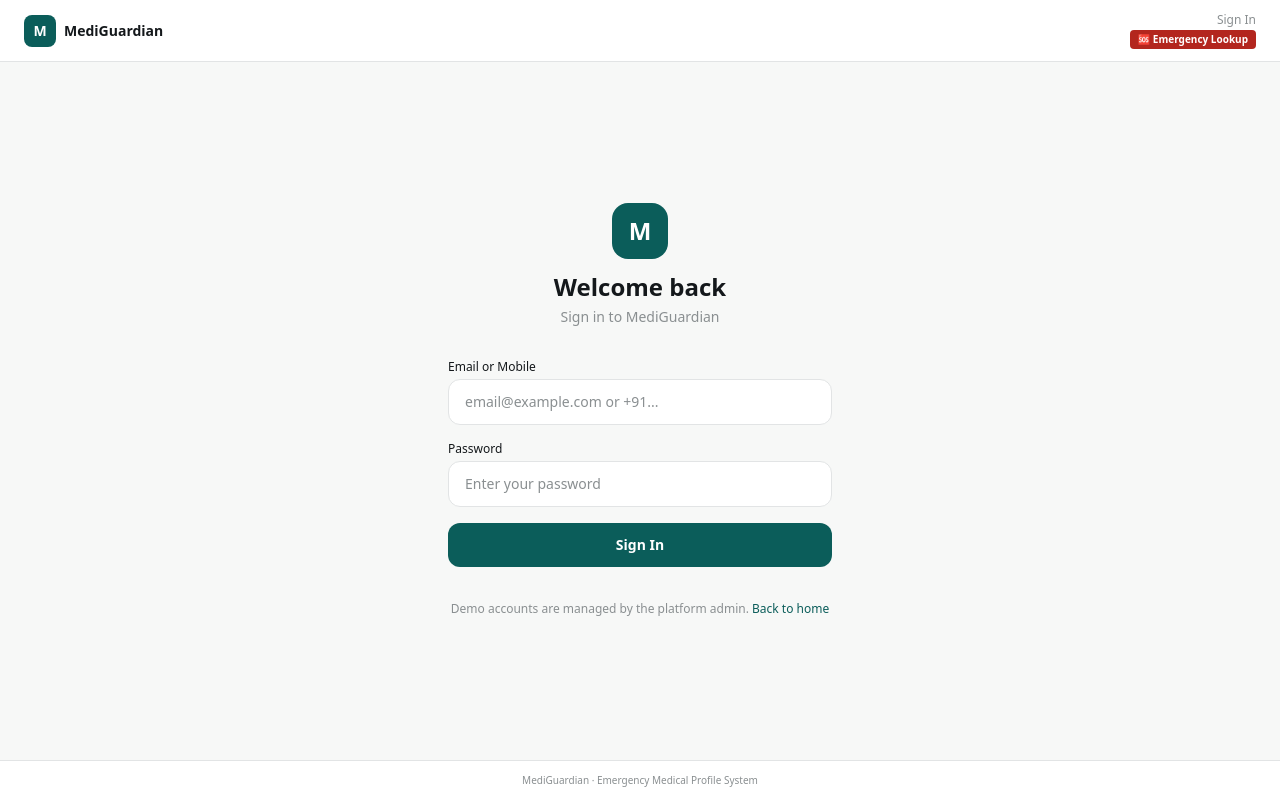
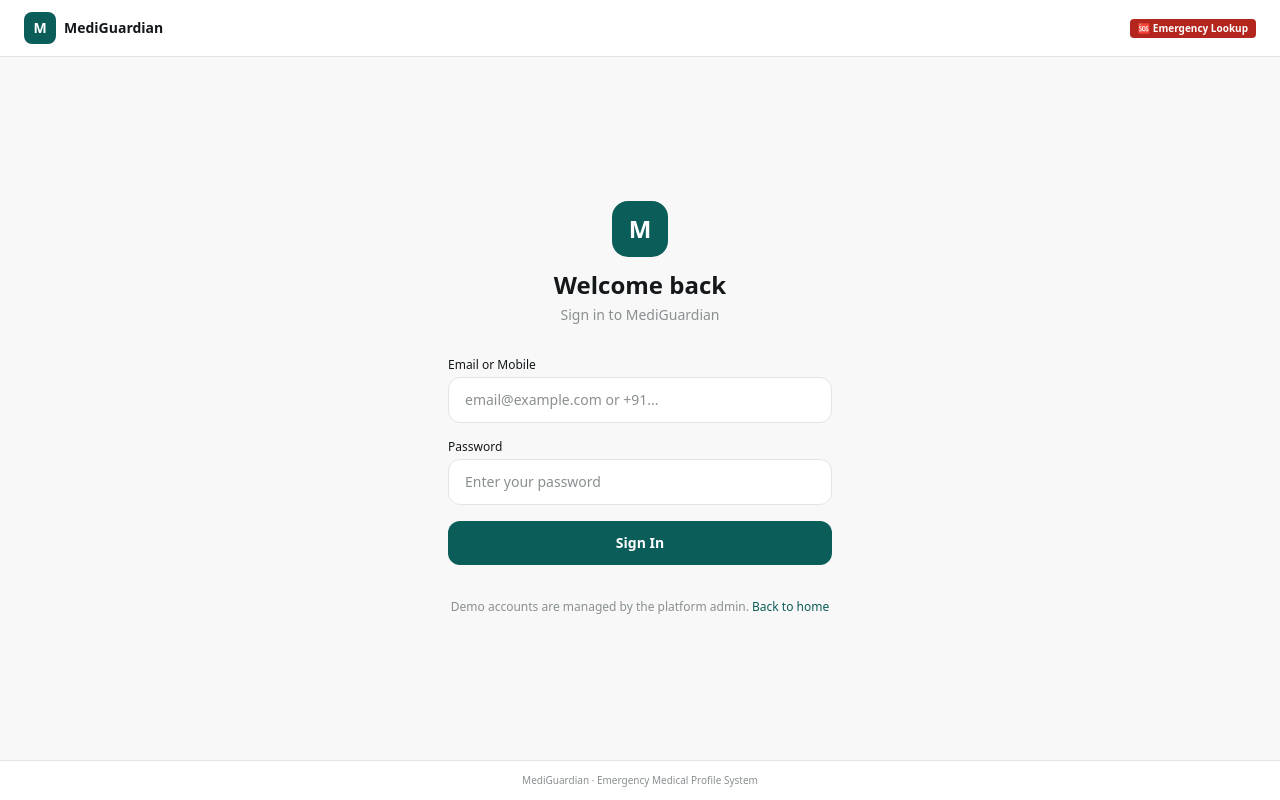
Before and after one commit to Dante2109/pal-web-app, a Next.js app: page /login in a window 1280 px wide. Built offline with nearby package versions, Linux system fonts and the light colour scheme.

Commit message:
hide Sign In on /login, hide Lookup on /lookup

```diff
--- a/src/components/NavBar.tsx
+++ b/src/components/NavBar.tsx
@@ -2,9 +2,11 @@
 
 import { useAuth } from '@/contexts/AuthContext'
 import Link from 'next/link'
+import { usePathname } from 'next/navigation'
 
 export default function NavBar() {
   const { isAuthenticated, role, logout } = useAuth()
+  const pathname = usePathname()
 
   if (role === 'DOCTOR' || role === 'HOSPITAL') {
     return null
@@ -20,12 +22,16 @@ export default function NavBar() {
           <span className="font-bold text-ink text-sm">MediGuardian</span>
         </Link>
         <div className="flex flex-col items-end gap-0.5">
+          {pathname !== '/login' && (
             <Link href="/login" className="text-xs text-warm-gray hover:text-teal transition-colors">
               Sign In
             </Link>
+          )}
+          {pathname !== '/lookup' && (
             <Link href="/lookup" className="bg-critical text-white text-[10px] font-semibold px-2 py-0.5 rounded hover:bg-critical/90 transition-colors">
               🆘 Emergency Lookup
             </Link>
+          )}
         </div>
       </nav>
     )
@@ -53,9 +59,11 @@ export default function NavBar() {
         </span>
       </div>
       <div className="flex items-center gap-3">
+        {pathname !== '/lookup' && (
           <Link href="/lookup" className="text-xs text-warm-gray hover:text-teal transition-colors">
             🔍 Lookup
           </Link>
+        )}
         {role && roleLinks[role]?.map(link => (
           <Link key={link.href} href={link.href} className="text-xs text-warm-gray hover:text-teal transition-colors">
             {link.label}
```
Lines whose indentation alone changed are shown as unchanged.
